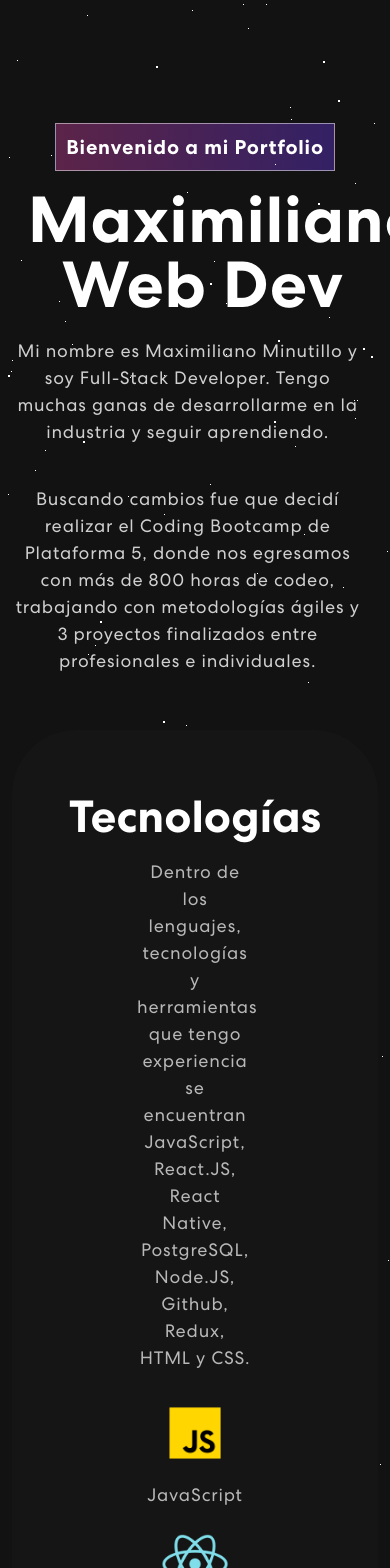
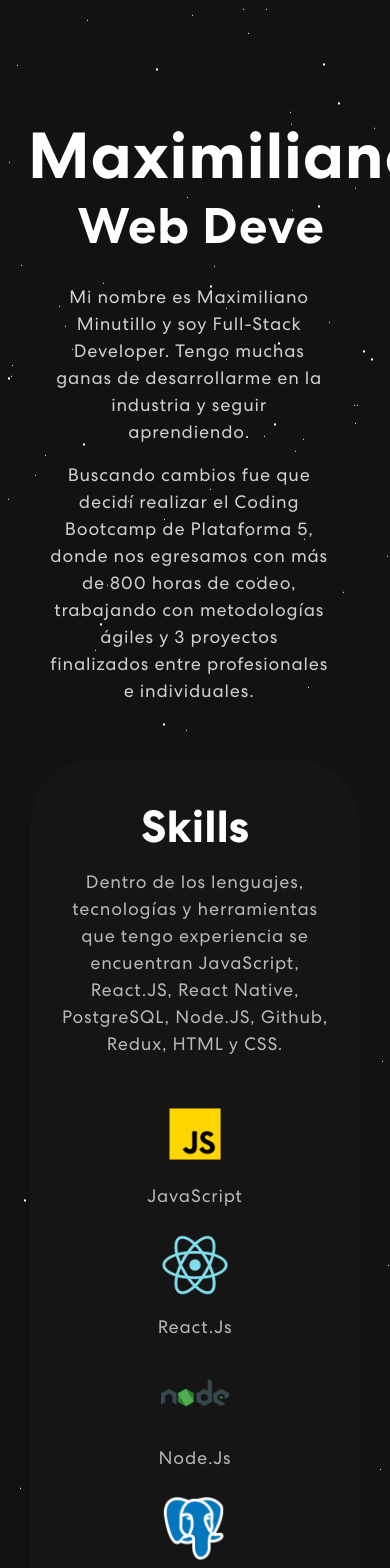
Before and after one commit to maximilminu/Maximilminu_Portfolio, a React (Create React App) app: page / in a window 390 px wide. Shown: the part 80-1648 px from the top of the page. Built offline with nearby package versions, Linux system fonts and the light colour scheme.

Commit message:
Trabajo responsive y arreglo de margenes

```diff
--- a/src/App.css
+++ b/src/App.css
@@ -288,6 +288,7 @@
   background-position: top center;
   background-size: cover;
   background-repeat: no-repeat;
+  text-align: center;
 }
 
 .banner img {
@@ -327,6 +328,11 @@
   line-height: 1.5em;
   width: 96%;
 }
+
+.banner-text-container {
+  margin: 30px 10% 0 10%;
+}
+
 .banner button {
   color: #fff;
   font-weight: 700;
@@ -345,23 +351,9 @@
 .banner button:hover svg {
   margin-left: 25px;
 }
-.banner img {
-  animation: updown 3s linear infinite;
-}
-@keyframes updown {
-  0% {
-    transform: translateY(-20px);
-  }
-  50% {
-    transform: translateY(20px);
-  }
-  100% {
-    transform: translateY(-20px);
-  }
-}
-.txt-rotate > .wrap {
-  white-space: pre;
-  border-right: 0.08em solid #666;
+
+#wrap-text {
+  font-size: 50px;
 }
 
 /************ SKILLS Css ************/
@@ -375,8 +367,8 @@
   background: #151515;
   border-radius: 64px;
   text-align: center;
-  padding: 60px 50px;
-  margin-top: -60px;
+  padding: 40px 5px 20px 5px;
+  margin: -60px 5% 0 5%;
 }
 
 .skill h2 {
@@ -389,7 +381,7 @@
   font-size: 18px;
   letter-spacing: 0.8px;
   line-height: 1.5em;
-  margin: 14px 75px 65px 75px;
+  margin: 14px 8% 95px 8%;
 }
 
 .skills-img-container {
@@ -432,7 +424,7 @@
   font-size: 18px;
   letter-spacing: 0.8px;
   line-height: 1.5em;
-  margin: 14px 75px 45px 75px;
+  margin: 14px 8% 45px 8%;
 }
 
 #proj-text{
@@ -503,8 +495,8 @@
   background: transparent;
   border-radius: 64px;
   text-align: center;
-  padding: 60px 50px;
-  margin-top: -60px;
+  padding: 40px 5px 20px 5px;
+  margin: -60px 5% 0 5%;
   --bs-gutter-x: 0;
   border: 3px solid #fff;
 }
@@ -544,7 +536,7 @@
 /************ Contact Css ************/
 .contact {
   background: linear-gradient(90.21deg, #36aa40 -5.91%, #4a2fbd 111.58%);
-  padding: 100px 0 100px 0;
+  padding: 80px 0 80px 0;
 }
 .contact img {
   width: 82%;
@@ -588,13 +580,17 @@
 }
 
 #contact-img{
+  display: flex;
   z-index: 1000;
+  justify-content: center;
 }
 
 #maximinu-img {
   border-radius: 50%;
   background-color: white;
   rotate: 3deg;
+  height: 300px;
+  width: auto;
 }
 
 /* Footer CSS */
@@ -744,48 +740,6 @@
   color: #62d0ff;
 }
 
-
-
-/* ********************************** */
-
-.App {
-  text-align: center;
-}
-
-.App-logo {
-  height: 40vmin;
-  pointer-events: none;
-}
-
-@media (prefers-reduced-motion: no-preference) {
-  .App-logo {
-    animation: App-logo-spin infinite 20s linear;
-  }
-}
-
-.App-header {
-  background-color: #282c34;
-  min-height: 100vh;
-  display: flex;
-  flex-direction: column;
-  align-items: center;
-  justify-content: center;
-  font-size: calc(10px + 2vmin);
-  color: white;
-}
-
-.App-link {
-  color: #61dafb;
-}
-
-@keyframes App-logo-spin {
-  from {
-    transform: rotate(0deg);
-  }
-  to {
-    transform: rotate(360deg);
-  }
-}
 
 /************ STARS BG Css ************/
 
--- a/src/components/Banner.js
+++ b/src/components/Banner.js
@@ -47,21 +47,20 @@
     return (
         <section className='banner' id='home'>
 
-                        <div id="stars"></div>
-                        <div id="stars2"></div>
+            <div id="stars"></div>
+            <div id="stars2"></div>
             <Container>
-
                 <Row className='align-items-center'>
-                    <Col >
-                        <span className='tagline' >Bienvenido a mi Portfolio</span>
+                    <Col sm={12}>
+                        {/* <span className='tagline' >Bienvenido a mi Portfolio</span> */}
                         <h1>{` Maximiliano Minutillo`}
                             <br />
-                            <span className='wrap'>{` ${text}`}</span>
+                            <span className='wrap' id='wrap-text'>{` ${text}`}</span>
                         </h1>
-                        <p>Mi nombre es Maximiliano Minutillo y soy Full-Stack Developer. Tengo muchas ganas de desarrollarme en la industria y seguir aprendiendo.</p>
-                        <br />
-                        <p>Buscando cambios fue que decidí realizar el Coding Bootcamp de Plataforma 5, donde nos egresamos con más de 800 horas de codeo, trabajando con metodologías ágiles y 3 proyectos finalizados entre profesionales e individuales.</p>
-                        {/* <button onClick={() => console.log("connect")}>Let's connect <ArrowRightCircle size={25} /> </button> */}
+                        <div className='banner-text-container'>
+                            <p>Mi nombre es Maximiliano Minutillo y soy Full-Stack Developer. Tengo muchas ganas de desarrollarme en la industria y seguir aprendiendo.</p>
+                            <p>Buscando cambios fue que decidí realizar el Coding Bootcamp de Plataforma 5, donde nos egresamos con más de 800 horas de codeo, trabajando con metodologías ágiles y 3 proyectos finalizados entre profesionales e individuales.</p>
+                        </div>
                     </Col>
                 </Row>
             </Container>
--- a/src/components/NavBar.js
+++ b/src/components/NavBar.js
@@ -39,7 +39,7 @@
                     <Navbar.Collapse id="basic-navbar-nav">
                         <Nav className="me-auto">
                             <Nav.Link href="#home" className={activeLink === "home" ? "active navbar-link" : "navbar-link"} onClick={() => onUpdateActiveLink("home")} >Inicio</Nav.Link>
-                            <Nav.Link href="#skills" className={activeLink === "skills" ? "active navbar-link" : "navbar-link"} onClick={() => onUpdateActiveLink("skills")}>Tecnologías</Nav.Link>
+                            <Nav.Link href="#skills" className={activeLink === "skills" ? "active navbar-link" : "navbar-link"} onClick={() => onUpdateActiveLink("skills")}>Skills</Nav.Link>
                             <Nav.Link href="#projects" className={activeLink === "projects" ? "active navbar-link" : "navbar-link"} onClick={() => onUpdateActiveLink("projects")}>Projectos</Nav.Link>
                         </Nav>
                         <span className='navbar-text'>
--- a/src/components/Skills.js
+++ b/src/components/Skills.js
@@ -27,7 +27,7 @@
                         <Col>
                             <div className='skill-bx' >
                                 <h2>
-                                    Tecnologías
+                                    Skills
                                 </h2>
                                 <p>Dentro de los lenguajes, tecnologías y herramientas que tengo experiencia se encuentran JavaScript, React.JS, React Native, PostgreSQL, Node.JS, Github, Redux, HTML y CSS.</p>
                                 <div className='skills-img-container'>
```
